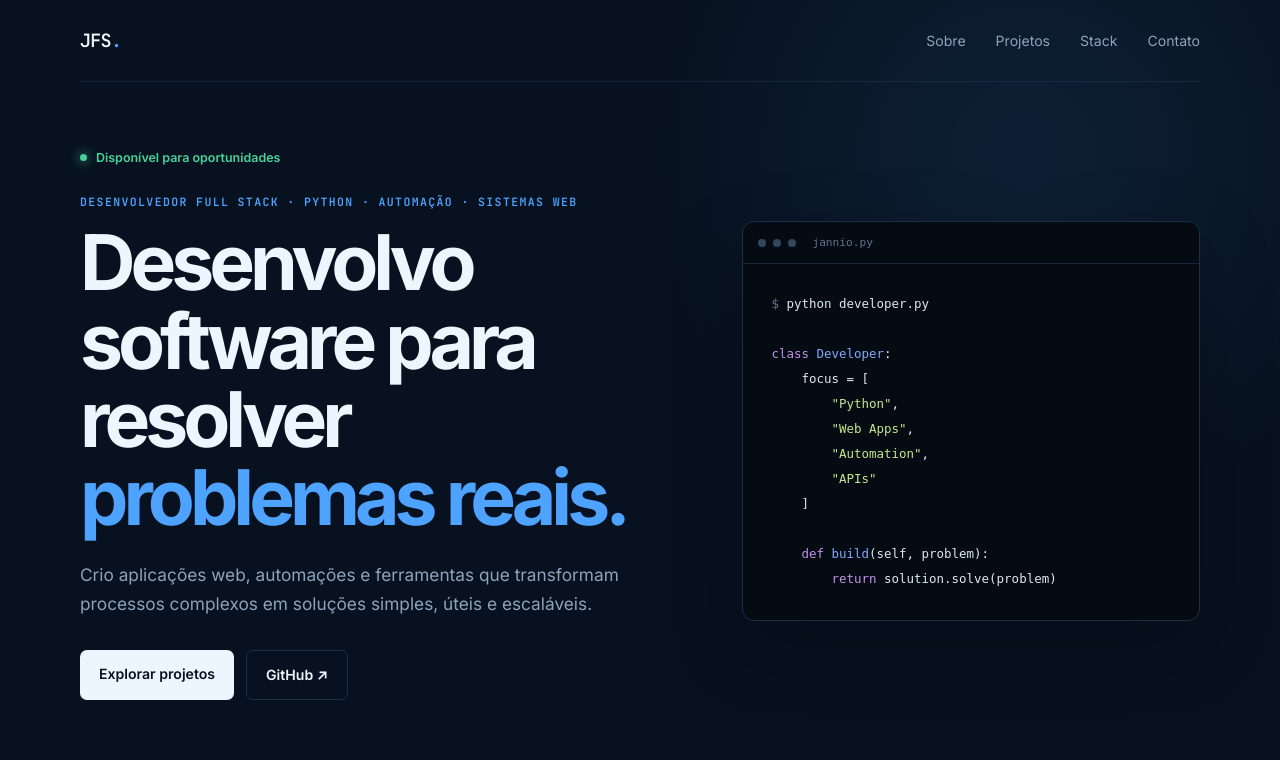
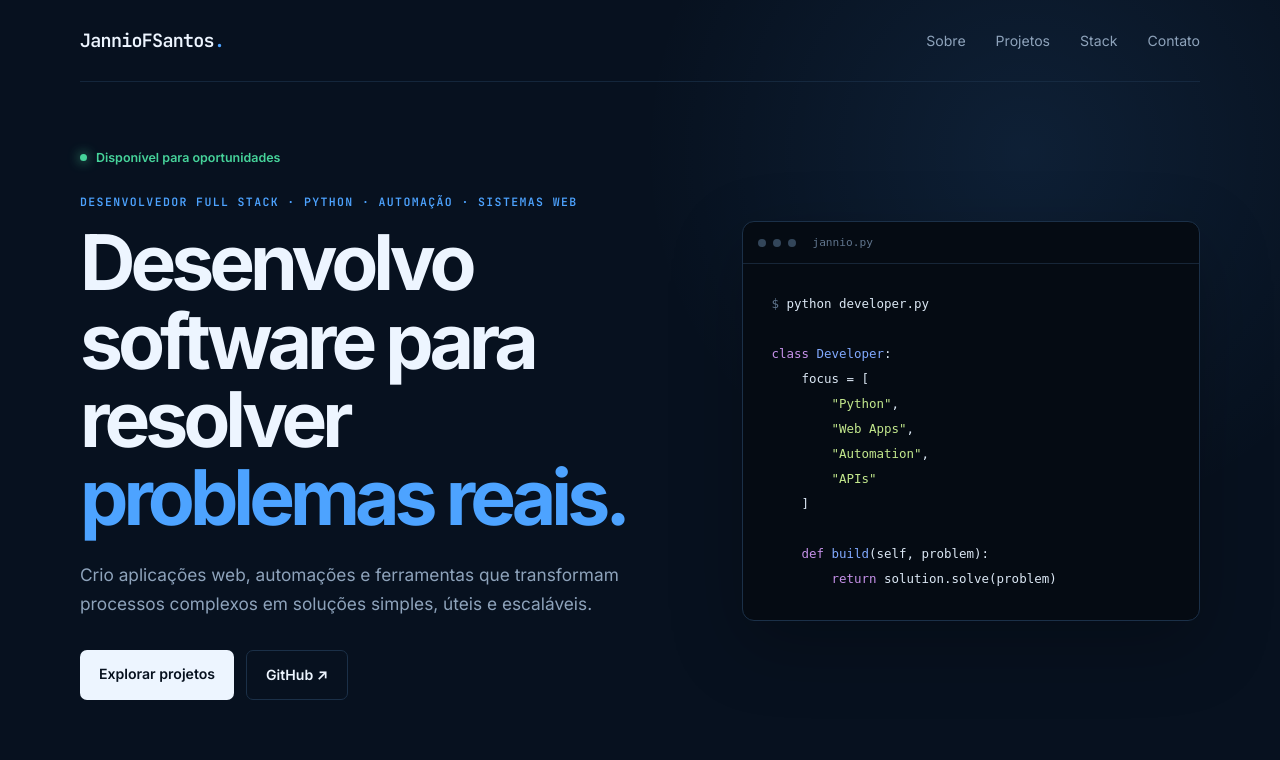
Before and after one commit to JannioFSantos/portifolio, a Flask app: page / in a window 1280 px wide. Shown: the top 760 px of the page. Run offline with Flask 3, Linux system fonts and the light colour scheme.

Commit message:
Replace JFS with JannioFSantos in portfolio brand

```diff
--- a/templates/index.html
+++ b/templates/index.html
@@ -13,7 +13,7 @@
   <body>
     <header class="hero">
       <nav class="nav container">
-        <a class="brand" href="#">JFS<span>.</span></a>
+        <a class="brand" href="#">JannioFSantos<span>.</span></a>
         <div class="nav-links">
           <a href="#sobre">Sobre</a>
           <a href="#projetos">Projetos</a>
```
